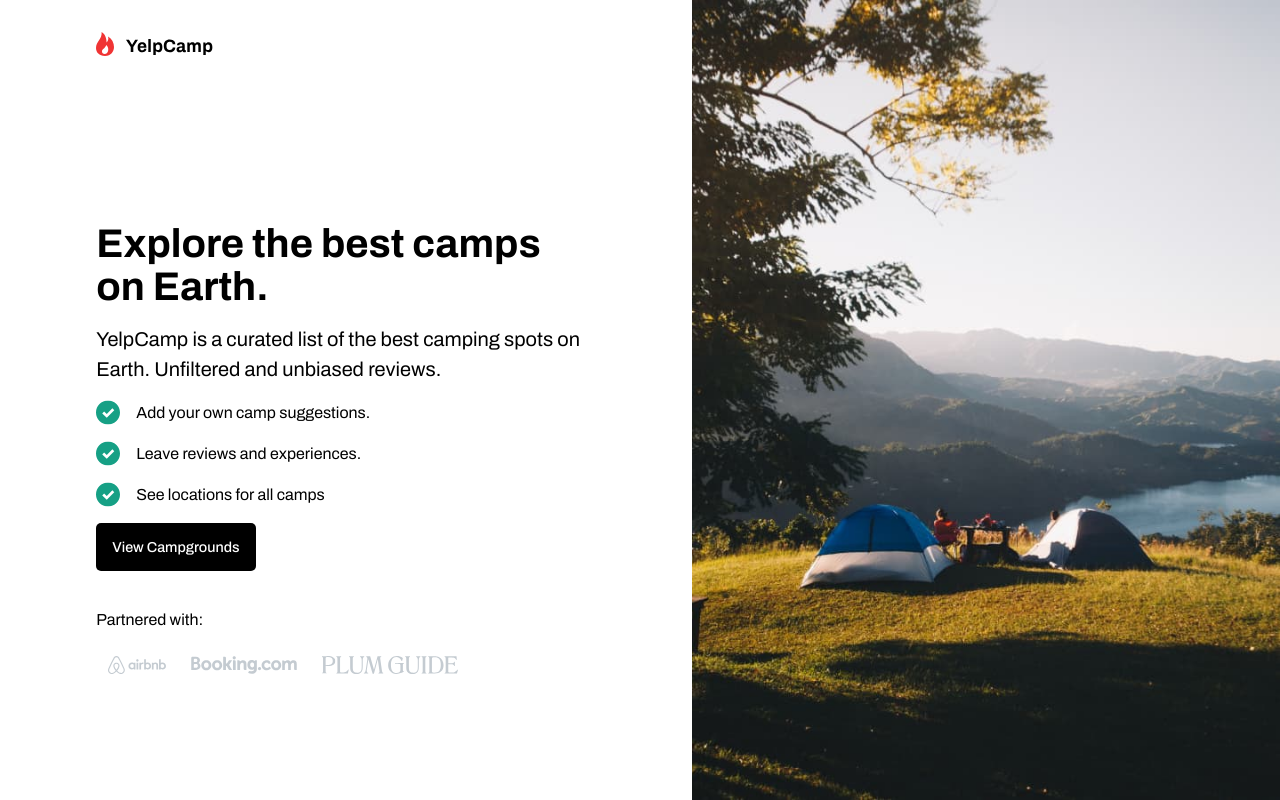
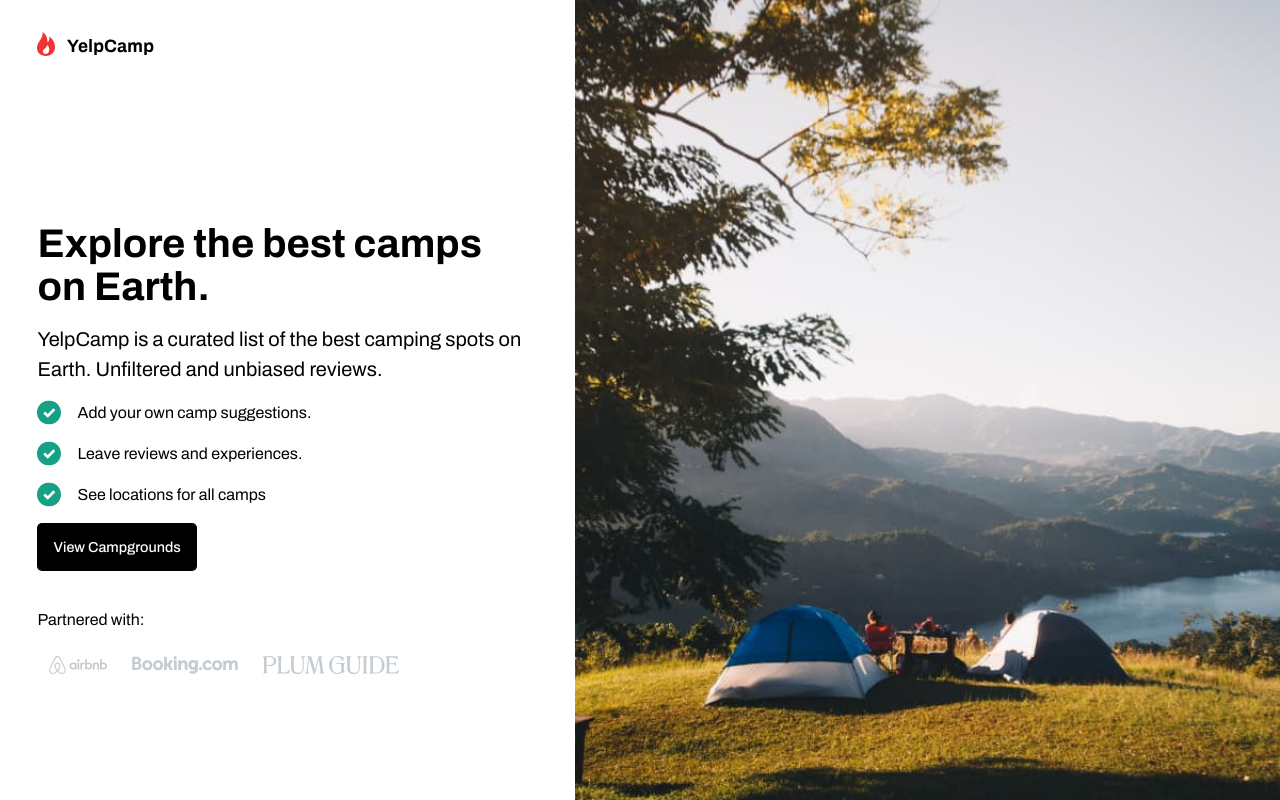
Before and after one commit to rbantug/yelpcamp-nuxt2, a Nuxt app: page / in a window 1280 px wide. Shown: the top 800 px of the page. Built offline with nearby package versions, Linux system fonts and the light colour scheme.

Commit message:
removed sign up, fixed landing page styling, changed name from popup

```diff
--- a/components/Layout/Authentication/AuthFields.vue
+++ b/components/Layout/Authentication/AuthFields.vue
@@ -10,7 +10,7 @@
           <BaseInputField @emit-data="modifyPassword" v-model="password" inputType="password" placeholder="Any password" :margin="false" bgColor="grey" />
           <div @click="submitForm">
             <BaseButton v-if="type === 'signin'"  size="long" class="btn">Login to account</BaseButton>
-            <BaseButton v-if="type === 'signup'" @click="submitForm" size="long" class="btn">Create an account</BaseButton>
+            <BaseButton v-if="type === 'signup'" size="long" class="btn">Create an account</BaseButton>
           </div>
         </div>
         <div v-if="type === 'signin'" class="sign-in-or-out">
@@ -80,7 +80,7 @@ export default {
         }
 
         // sign-up
-        else if (this.$route.name === 'signup') {
+        /* else if (this.$route.name === 'signup') {
           this.$axios.post('api/v1/signup', {
             name: this.name,
             password: this.password,
@@ -107,7 +107,7 @@ export default {
               })
             }
           })
-        }
+        } */
       }
     }
 }
--- a/components/Layout/LandingPage.vue
+++ b/components/Layout/LandingPage.vue
@@ -235,7 +235,7 @@ export default {
     display: block;
     order: 2;
     object-fit: fill;
-    height: 100vh;
+    height: 120vh;
   }
 
   .logo-top-mobile {
--- a/components/Layout/PopupTop.vue
+++ b/components/Layout/PopupTop.vue
@@ -1,7 +1,7 @@
 <template>
     <div v-if="isVisible" class="bg-black">
         <div class="container">
-            <p>This project was made by Ron Bantug and designed by <a href="https://www.codewell.cc/">Codewell</a></p>
+            <p>This project was made by R Bantug and designed by <a href="https://www.codewell.cc/">Codewell</a></p>
             <div class="closeBtn" @click="method">
                 <div></div>
             </div>
```
